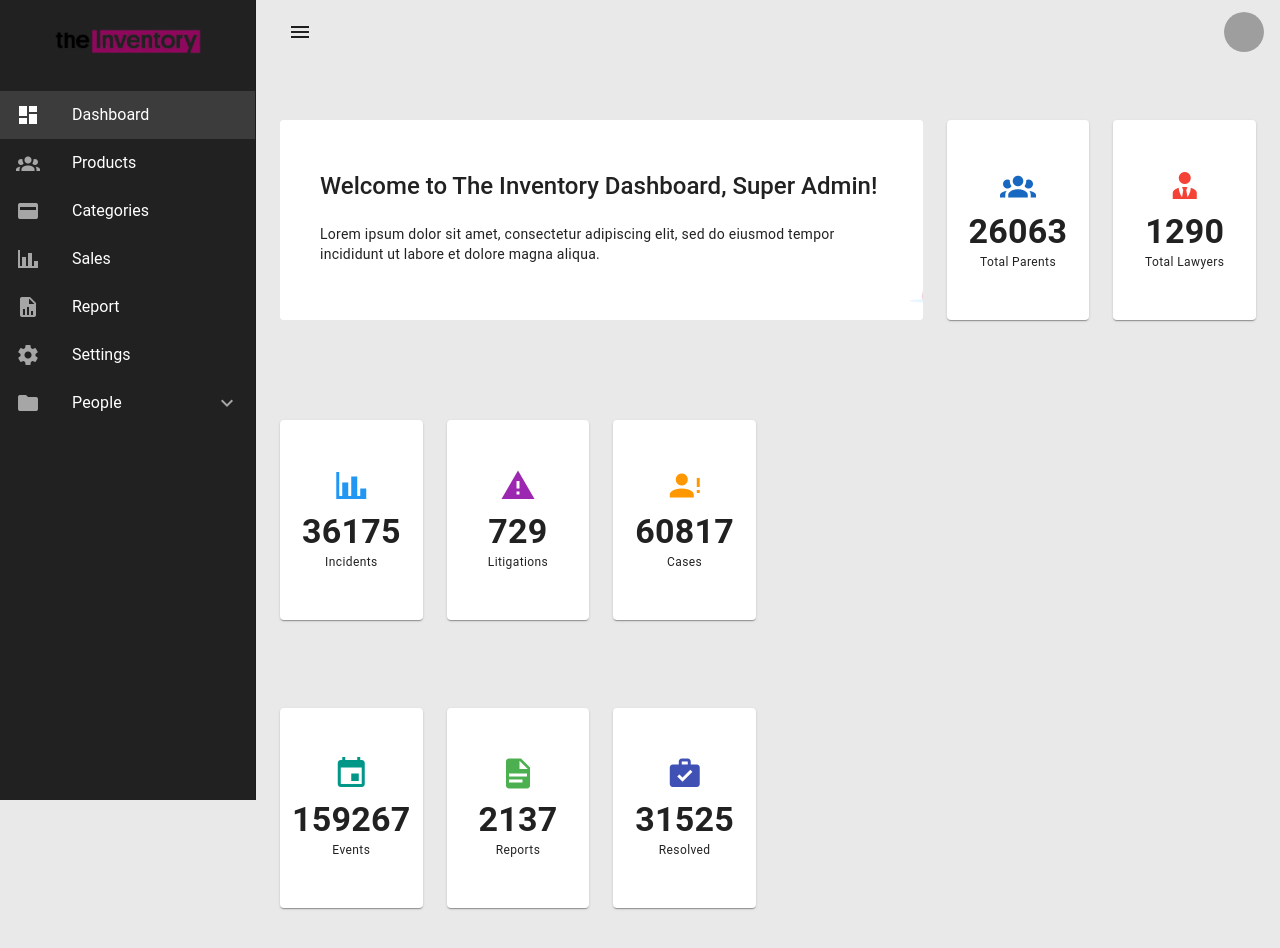
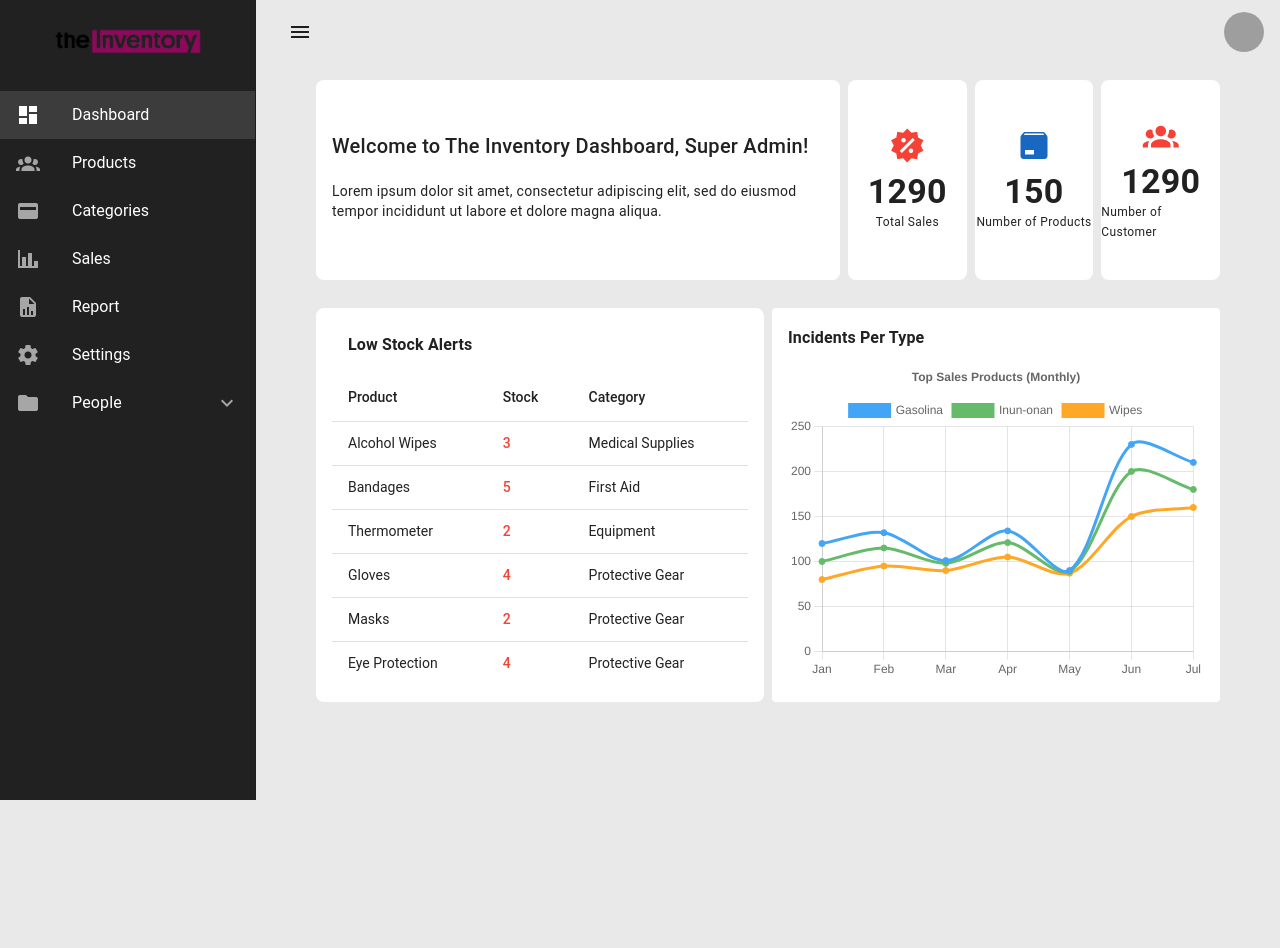
Before and after one commit to josengmundo101/inventory, a Vue app: page /admin/dashboard in a window 1280 px wide. Shown: the top 948 px of the page. After the commit the page ends 800 px from the top, so only its background shows below. Built offline with nearby package versions, Linux system fonts and the light colour scheme; grey boxes are pictures that could not be loaded.

Commit message:
finishing admin dashboard and its components

```diff
--- a/package.json
+++ b/package.json
@@ -14,6 +14,7 @@
     "chart.js": "^4.5.0",
     "pinia": "^3.0.3",
     "vue": "^3.5.17",
+    "vue-chartjs": "^5.3.2",
     "vue-router": "^4.5.1",
     "vuetify": "^3.9.0"
   },
--- a/src/views/Dashboard/DashboardView.vue
+++ b/src/views/Dashboard/DashboardView.vue
@@ -1,36 +1,43 @@
 <script setup>
 import CardGreeting from './component/CardGreeting.vue'
 import CardBox from './component/CardBox.vue'
+import LowStock from './component/LowStock.vue'
+import GraphChart from './component/GraphChart.vue'
 // You can import a donut chart component here later
 // import DonutChart from './component/DonutChart.vue'
 </script>
 
 <template>
-  <v-container fluid class="pa-6">
+  <v-container fluid class="px-15">
     <!-- Top Section: Greeting + 2 Stat Cards -->
-    <v-row>
+    <v-row dense>
       <!-- Greeting Message -->
-      <v-col cols="12" md="8">
+      <v-col cols="12" md="7">
         <CardGreeting />
       </v-col>
 
       <!-- Top Stats -->
-      <v-col cols="12" md="4">
-        <v-row>
-          <v-col cols="6">
+      <v-col cols="12" md="5">
+        <v-row dense>
+          <v-col cols="4">
+            <CardBox flat icon="mdi-sale" iconColor="red" count="1290" description="Total Sales" />
+          </v-col>
+          <v-col cols="4">
             <CardBox
-              icon="mdi-account-group"
+              flat
+              icon="mdi-package"
               iconColor="primary"
-              count="26063"
-              description="Total Parents"
+              count="150"
+              description="Number of Products"
             />
           </v-col>
-          <v-col cols="6">
+          <v-col cols="4">
             <CardBox
-              icon="mdi-account-tie"
+              flat
+              icon="mdi-account-group"
               iconColor="red"
               count="1290"
-              description="Total Lawyers"
+              description="Number of Customer"
             />
           </v-col>
         </v-row>
@@ -38,47 +45,16 @@ import CardBox from './component/CardBox.vue'
     </v-row>
 
     <!-- Middle Section: Stat Cards + Donut Chart -->
-    <v-row class="mt-6">
-      <!-- 6 Stat Cards -->
+    <v-row class="mt-6" dense no-gutter>
       <v-col cols="12" md="6">
-        <v-row>
-          <v-col cols="6" md="4">
-            <CardBox icon="mdi-chart-bar" iconColor="blue" count="36175" description="Incidents" />
-          </v-col>
-          <v-col cols="6" md="4">
-            <CardBox icon="mdi-alert" iconColor="purple" count="729" description="Litigations" />
-          </v-col>
-          <v-col cols="6" md="4">
-            <CardBox
-              icon="mdi-account-alert"
-              iconColor="orange"
-              count="60817"
-              description="Cases"
-            />
-          </v-col>
-          <v-col cols="6" md="4">
-            <CardBox icon="mdi-calendar" iconColor="teal" count="159267" description="Events" />
-          </v-col>
-          <v-col cols="6" md="4">
-            <CardBox
-              icon="mdi-file-document"
-              iconColor="green"
-              count="2137"
-              description="Reports"
-            />
-          </v-col>
-          <v-col cols="6" md="4">
-            <CardBox
-              icon="mdi-briefcase-check"
-              iconColor="indigo"
-              count="31525"
-              description="Resolved"
-            />
-          </v-col>
-        </v-row>
+        <LowStock />
       </v-col>
-
-      <!-- Donut Chart Placeholder -->
+      <v-col cols="12" md="6">
+        <v-card class="pa-4" height="100%" flat>
+          <div class="text-subtitle-1 font-weight-bold mb-2">Incidents Per Type</div>
+          <GraphChart />
+        </v-card>
+      </v-col>
     </v-row>
   </v-container>
 </template>
--- a/src/views/Dashboard/component/CardBox.vue
+++ b/src/views/Dashboard/component/CardBox.vue
@@ -1,5 +1,5 @@
 <template>
-  <v-card class="mx-auto my-8 d-flex flex-column align-center justify-center" height="200">
+  <v-card class="mx-auto rounded-lg d-flex flex-column align-center justify-center" height="200">
     <v-icon :color="iconColor" size="36">{{ icon }}</v-icon>
     <div class="text-h4 mt-2 font-weight-bold">{{ count }}</div>
     <div class="text-caption">{{ description }}</div>
--- a/src/views/Dashboard/component/CardGreeting.vue
+++ b/src/views/Dashboard/component/CardGreeting.vue
@@ -1,8 +1,8 @@
 <template>
-  <v-card class="mx-auto my-8 d-flex justify-space-between align-center pa-6" flat height="200">
+  <v-card class="mx-auto rounded-lg d-flex justify-space-between align-center" flat>
     <!-- LEFT SIDE: Text Content -->
     <div class="text-content">
-      <v-card-title class="text-h5 mb-3">
+      <v-card-title class="text-h6 mb-3">
         Welcome to The Inventory Dashboard, Super Admin!
       </v-card-title>
 
--- /dev/null
+++ b/src/views/Dashboard/component/GraphChart.vue
@@ -0,0 +1,80 @@
+<template>
+  <div>
+    <Line :data="chartData" :options="chartOptions" flat />
+  </div>
+</template>
+
+<script setup>
+import { Line } from 'vue-chartjs'
+import {
+  Chart as ChartJS,
+  Title,
+  Tooltip,
+  Legend,
+  LineElement,
+  PointElement,
+  CategoryScale,
+  LinearScale,
+} from 'chart.js'
+
+ChartJS.register(Title, Tooltip, Legend, LineElement, PointElement, CategoryScale, LinearScale)
+
+// 🧪 Dummy sales data for top 3 products over time (e.g., months)
+const chartData = {
+  labels: ['Jan', 'Feb', 'Mar', 'Apr', 'May', 'Jun', 'Jul'],
+  datasets: [
+    {
+      label: 'Gasolina',
+      data: [120, 132, 101, 134, 90, 230, 210],
+      borderColor: '#42A5F5',
+      backgroundColor: '#42A5F5',
+      fill: false,
+      tension: 0.3,
+    },
+    {
+      label: 'Inun-onan',
+      data: [100, 115, 98, 121, 89, 200, 180],
+      borderColor: '#66BB6A',
+      backgroundColor: '#66BB6A',
+      fill: false,
+      tension: 0.3,
+    },
+    {
+      label: 'Wipes',
+      data: [80, 95, 90, 105, 87, 150, 160],
+      borderColor: '#FFA726',
+      backgroundColor: '#FFA726',
+      fill: false,
+      tension: 0.3,
+    },
+  ],
+}
+
+const chartOptions = {
+  responsive: true,
+  maintainAspectRatio: false,
+  plugins: {
+    legend: {
+      position: 'top',
+    },
+    title: {
+      display: true,
+      text: 'Top Sales Products (Monthly)',
+    },
+  },
+  scales: {
+    y: {
+      beginAtZero: true,
+      ticks: {
+        stepSize: 50,
+      },
+    },
+  },
+}
+</script>
+
+<style scoped>
+div {
+  height: 320px;
+}
+</style>
--- /dev/null
+++ b/src/views/Dashboard/component/LowStock.vue
@@ -0,0 +1,66 @@
+<template>
+  <v-card class="pa-4 rounded-lg" height="100%" flat>
+    <v-card-title class="text-red-600 text-subtitle-1 font-weight-bold mb-2">
+      Low Stock Alerts
+    </v-card-title>
+
+    <v-table density="comfortable">
+      <thead>
+        <tr>
+          <th class="text-left">Product</th>
+          <th class="text-left">Stock</th>
+          <th class="text-left">Category</th>
+        </tr>
+      </thead>
+      <tbody>
+        <tr v-for="product in lowStock" :key="product.id">
+          <td>{{ product.name }}</td>
+          <td class="text-red font-weight-medium">{{ product.quantity }}</td>
+          <td>{{ product.category.name }}</td>
+        </tr>
+      </tbody>
+    </v-table>
+  </v-card>
+</template>
+
+<script setup>
+const lowStock = [
+  {
+    id: 1,
+    name: 'Alcohol Wipes',
+    quantity: 3,
+    category: { name: 'Medical Supplies' },
+  },
+  {
+    id: 2,
+    name: 'Bandages',
+    quantity: 5,
+    category: { name: 'First Aid' },
+  },
+  {
+    id: 3,
+    name: 'Thermometer',
+    quantity: 2,
+    category: { name: 'Equipment' },
+  },
+  {
+    id: 4,
+    name: 'Gloves',
+    quantity: 4,
+    category: { name: 'Protective Gear' },
+  },
+  {
+    id: 5,
+    name: 'Masks',
+    quantity: 2,
+    category: { name: 'Protective Gear' },
+  },
+
+  {
+    id: 6,
+    name: 'Eye Protection',
+    quantity: 4,
+    category: { name: 'Protective Gear' },
+  },
+]
+</script>
```
Also changed, not shown: 1 other file (tests, documents, lock files or other folders).
